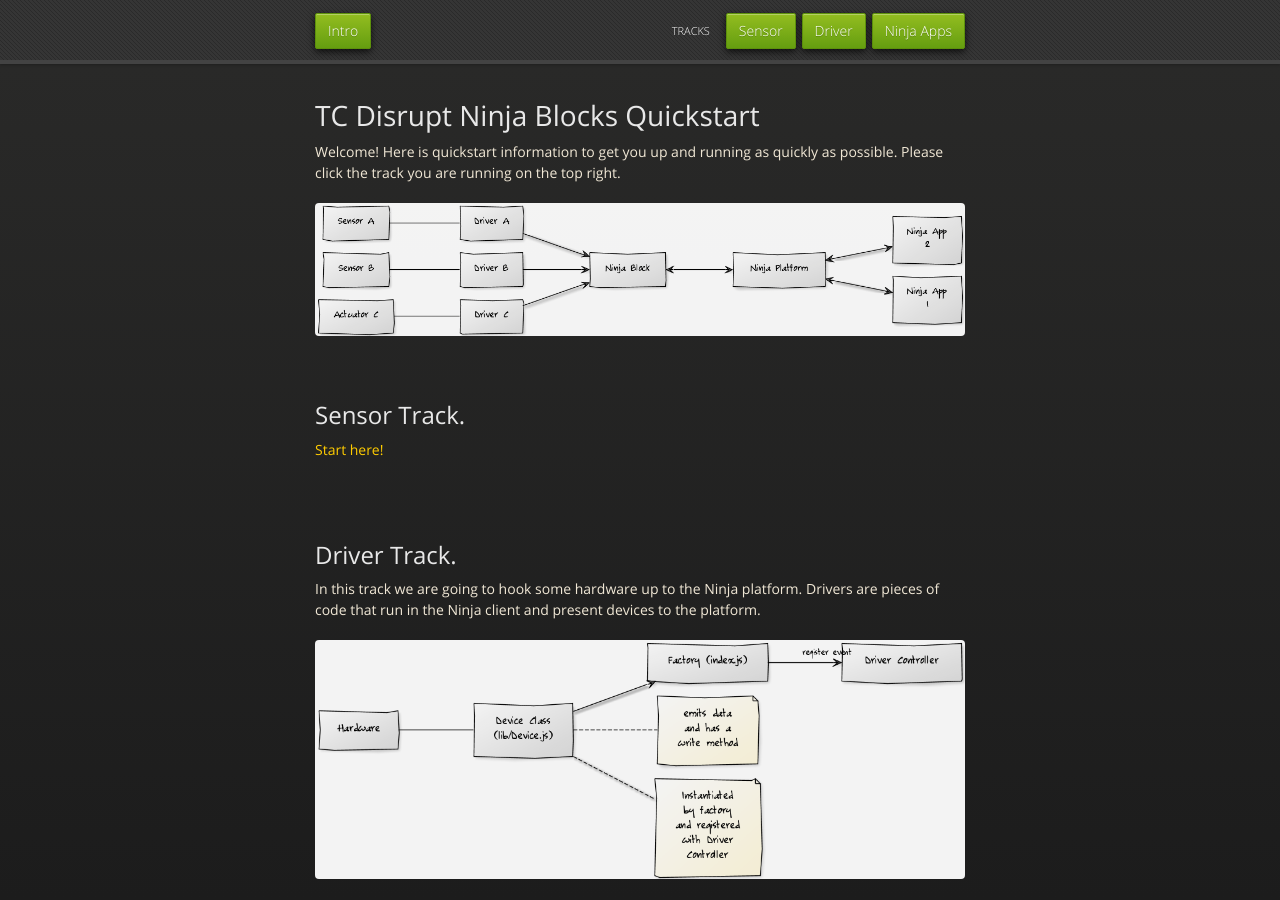
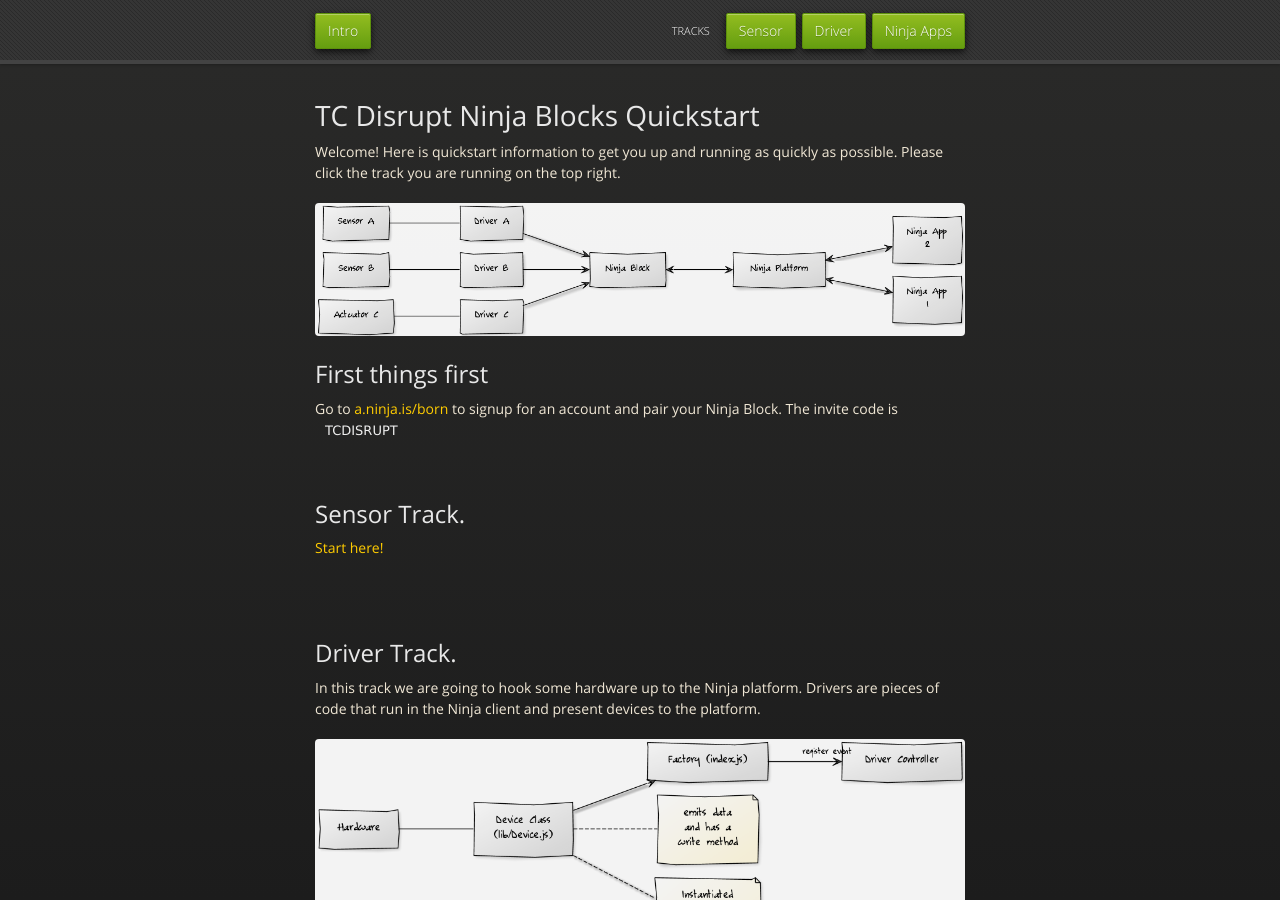
Before and after one commit to thatguydan/disrupt-doc, a Jekyll site: the page built from index.html, in a window 1280 px wide and 900 px high. Built offline with Jekyll 4.4.1, drawn with Linux system fonts in a browser that asks for light colours; nearby versions of some CDN libraries.

Commit message:
Add pairing notice

```diff
--- a/_includes/intro.html
+++ b/_includes/intro.html
@@ -15,3 +15,7 @@
 -->
 
 <p><img src="images/main-overview.png" class="uml-diagram"/></p>
+<h2>First things first</h2>
+<p>
+  Go to <a href='https://a.ninja.is/born' target="_blank">a.ninja.is/born</a> to signup for an account and pair your Ninja Block. The invite code is <code>TCDISRUPT</code>
+</p>
```
